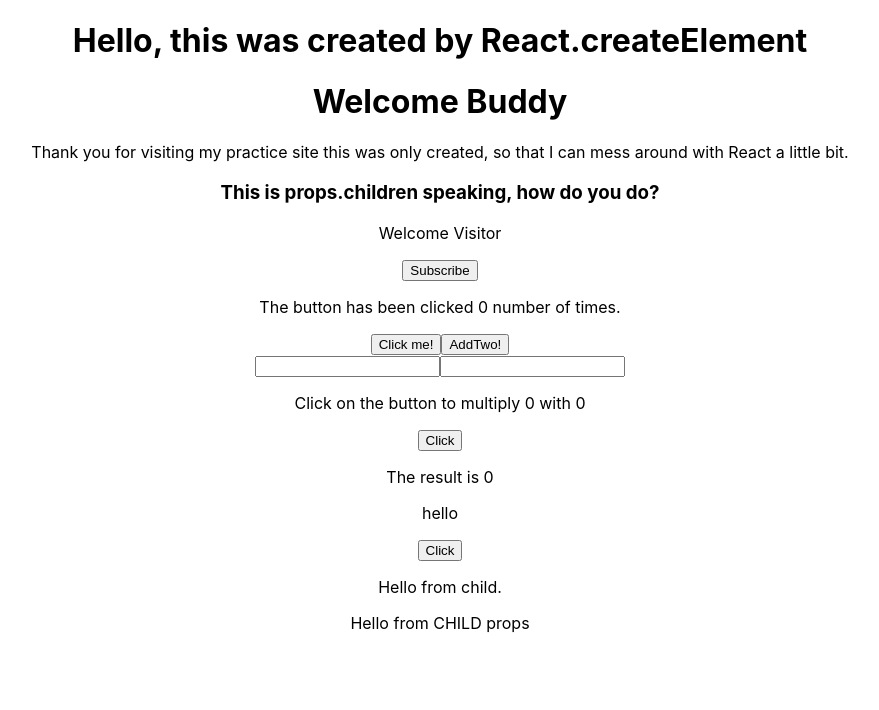
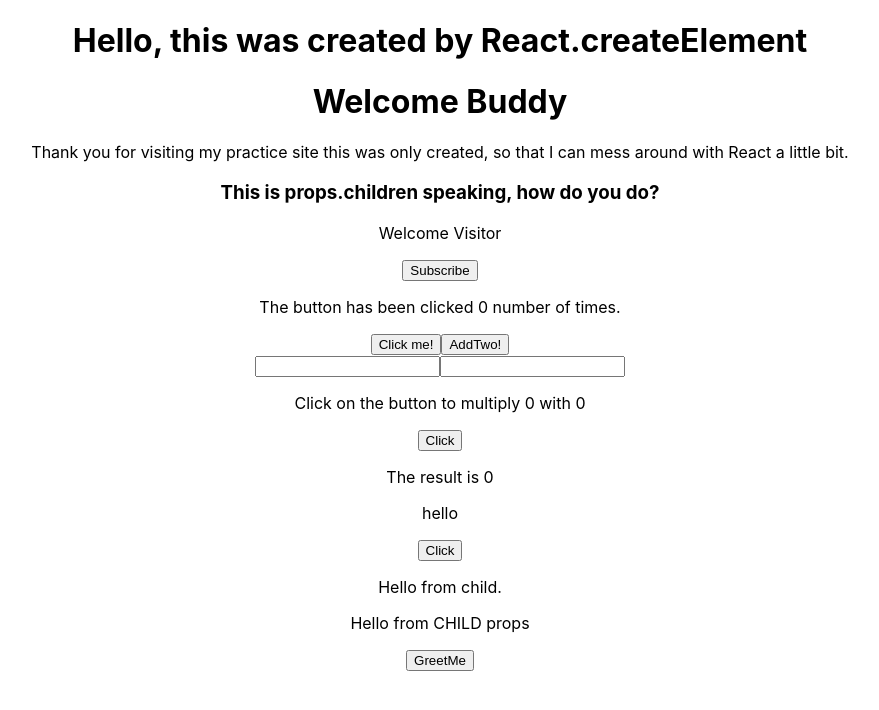
Before and after one commit to pldvd/react-tutorial-codevolution, a React (Create React App) app: page / in a window 1280 px wide. Shown: the top 710 px of the page, without its empty margins (200-1079 px from the left). Built offline with nearby package versions, Linux system fonts and the light colour scheme.

Commit message:
use props to pass function from parent to child, pass argument from child to parent

```diff
--- a/src/components/Child.js
+++ b/src/components/Child.js
@@ -5,6 +5,7 @@
     <div>
       <p>Hello from child.</p>
       {props.children}
+      <button onClick={() => props.greet('David')}>GreetMe</button>
     </div>
   )
 }
--- a/src/components/EventBind.js
+++ b/src/components/EventBind.js
@@ -10,6 +10,7 @@
     }
     // bind event handlers to this in the constructor, so page does not re-render with every setState
     this.changeMessage = this.changeMessage.bind(this)
+    this.greet = this.greet.bind(this)
   }
   changeMessage() {
 
@@ -19,13 +20,16 @@
       message: newMessage
     })
   }
+  greet(name) {
+    alert(`Hello ${name}`)
+  }
   render() {
     return <div>
     <p>{this.state.message}</p>
     {/* <button onClick={() => this.changeMessage()}>Click</button> */}
     {/* <button onClick={this.changeMessage.bind(this)}>Click</button> */}
     <button onClick={this.changeMessage}>Click</button>
-    <Child><p>Hello from CHILD props</p></Child>
+    <Child greet={this.greet}><p>Hello from CHILD props</p></Child>
     </div>
   }
 }
```
